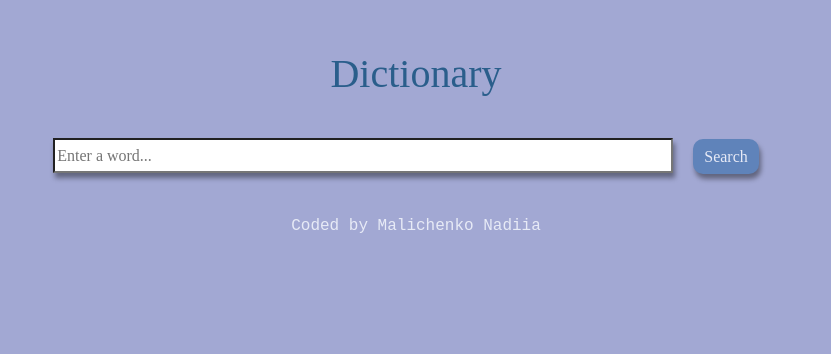
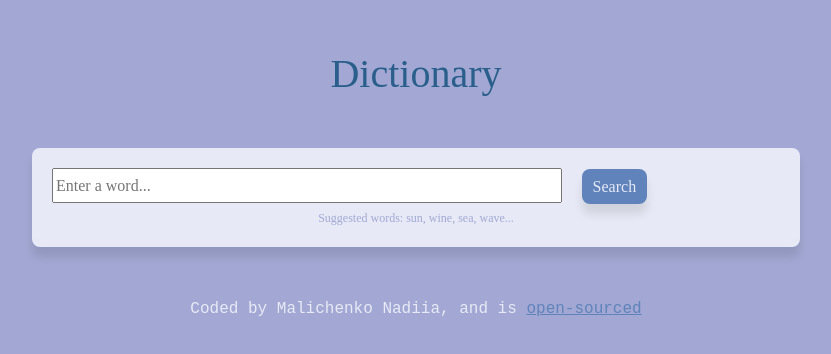
Before and after one commit to nadezzda/Dictionary-react-app, a React (Create React App) app: page / in a window 1280 px wide. Shown: the top 354 px of the page, without its empty margins (224-1055 px from the left). Built offline with nearby package versions, Linux system fonts and the light colour scheme; no server answers; a web font is replaced by a local one.

Commit message:
Finish styling

```diff
--- a/src/App.css
+++ b/src/App.css
@@ -1,12 +1,19 @@
-.App {
+
+h1 {
+  margin: 50px 50px 50px;
+  font-family: var(--general-font);
+  color: var(--fourth-color);
   text-align: center;
 }
-h1 {
-  margin: 50px 50px 20px;
-  font-family: var(--general-font);
+footer p {
+  margin-top: 50px;
+  font-family: monospace;
+  color: var(--first-color);
+  text-align: center;
+}
+footer a {
+  color: var(--third-color);
+}
+footer a:hover {
   color: var(--fourth-color);
 }
-footer p {
-  font-family: monospace;
-  color: var(--first-color);
-}
--- a/src/App.js
+++ b/src/App.js
@@ -9,9 +9,9 @@ function App() {
 <header>
   <h1>Dictionary</h1>
 </header>
-    <Search />
+    <Search defaultKeyword="dictionary" />
 <footer>
-  <p>Coded by Malichenko Nadiia</p>
+  <p>Coded by Malichenko Nadiia, and is <a href='https://github.com/nadezzda/Dictionary-react-app' title='GitHub repository' target="_blank">open-sourced</a></p>
 </footer>
     </div>
   );
--- a/src/Meaning.js
+++ b/src/Meaning.js
@@ -9,7 +9,7 @@ export default function Meaning(props){
             return (
                 <div key={index}>
                     <p>
-                        <strong>Definition: </strong>{definition.definition}
+                        <strong>- </strong>{definition.definition}
                         <br />
                         <Example example={definition.example} />
                     </p>
--- a/src/Result.css
+++ b/src/Result.css
@@ -1,37 +1,55 @@
-.Results {
-   text-align: left;
-   color: var(--fourth-color);
-   margin: 50px;
-   padding: 50px;
-   border-radius: 20px;
-   background-color: var(--first-color);
-   box-shadow: var(--general-shadow);
-   font-family: var(--general-font);
+.Results .word {
+    width: 60%;
+    text-align: left;
+    color: var(--fourth-color);
+    margin: 30px auto;
+    padding: 40px;
+    border-radius: var(--general-border);
+    background-color: var(--first-color);
+    box-shadow: var(--general-shadow);
+    font-family: var(--general-font);
+    display: flex;
+    justify-content: space-between;
+}
+.Results .result {
+    width: 60%;
+    text-align: justify;
+    color: var(--fourth-color);
+    margin: 30px auto;
+    padding: 40px;
+    border-radius: var(--general-border);
+    background-color: var(--first-color);
+    box-shadow: var(--general-shadow);
+    font-family: var(--general-font);
+    line-height: 1.5;
 }
 .Phonetic {
-    font-size: 20px;
+    font-size: 25px;
 }
+
 h2 {
-    text-align: center;
-}
-h3 {
-    text-transform: capitalize;
+    text-transform: uppercase;
 }
 .Example {
     color: var(--third-color);
     font-size: 15px;
-    margin: 10px;
+    margin: 20px;
     padding: 5px;
     text-align: center;
 }
-ul {
-    display: flex;
-}
 li {
+    display: inline-block;
     list-style-type: none;
-    border-radius: 20px;
+    border-radius: var(--general-border);
     background-color: var(--third-color);
     color: var(--first-color);
     padding: 5px 10px;
     margin: 1%;
 }
+h3 {
+    color: var(--second-color);
+    padding: 0 0 20px;
+}
+ul {
+    margin-top: 50px;
+}
--- a/src/Result.js
+++ b/src/Result.js
@@ -8,17 +8,23 @@ export default function Result(props){
     if (props.results) {
      return(
         <div className="Results">
+            <div className="word">
             <h2>{props.results.word}</h2>
             {props.results.phonetics.map(function(phonetic, index) {
-                return(
+                if (index < 1) {
+                  return(
                     <div key={index}>
                         <Phonetic phonetic={phonetic} />
                     </div>
                 );
+                } else {
+                    return null
+                }
             })}
+            </div>
             {props.results.meanings.map(function (meaning, index) {
                 return (
-                <div key={index}>
+                <div key={index} className="result">
                     <Meaning meaning={meaning} />
                     <Synonyms synonyms={meaning.synonyms} />
                 </div>
--- a/src/Search.css
+++ b/src/Search.css
@@ -1,25 +1,29 @@
-.Engine{
+.Engine section{
     margin: 20px auto;
+    width: 60%;
     padding: 20px;
+    border-radius: var(--general-border);
     font-family: var(--general-font);
+    background-color: var(--first-color);
+    box-shadow: var(--general-shadow);
 }
-
 .search-form {
-    width: 50%;
+    width: 70%;
     height: 35px;
     color: var(--third-color);
-    box-shadow: var(--general-shadow);
 }
-
 .btn {
     margin: 0 20px;
     padding: 5px 10px;
     height: 35px;
     color: var(--first-color);
     background-color: var(--third-color);
-    border-radius: 10px;
+    border-radius: var(--general-border);
     box-shadow: var(--general-shadow);
 }
-h2 {
-    text-transform: uppercase;
+.hint {
+    text-align: center;
+    padding: 5px 20px 0;
+    color: var(--second-color);
+    font-size: 12px;
 }
--- a/src/Search.js
+++ b/src/Search.js
@@ -3,32 +3,51 @@ import "./Search.css";
 import Result from "./Result";
 import axios from "axios";
 
-export default function SearchEngine() {
-    let [keyword, setKeyword] = useState("");
+export default function SearchEngine(props) {
+    let [keyword, setKeyword] = useState(props.defaultKeyword);
     let [results, setResults] = useState(null);
+    let [loaded, setLoaded] = useState(false)
 
     function handleResponse(response){
         setResults(response.data[0]);
     }
 
-    function search(event) {
-        event.preventDefault();
+    function search() {
         //documentation: https://dictionaryapi.dev/
         let apiUrl =`https://api.dictionaryapi.dev/api/v2/entries/en_US/${keyword}`;
         axios.get(apiUrl).then(handleResponse);
+    }
+
+    function handeSubmit(event) {
+        event.preventDefault();
+        search();
     }
 
     function handleKeywordChange(event){
         setKeyword(event.target.value);
     }
 
+    function load() {
+        setLoaded(true);
+        search();
+    }
+    if (loaded) {
     return(
+        <div>
             <div className="Engine">
-        <form onSubmit={search}>
+                <section>
+                <form onSubmit={handeSubmit}>
                     <input className="search-form" type="search" placeholder="Enter a word..." onChange={handleKeywordChange}/>
                     <button className="btn">Search</button>
                 </form>
+                <div className="hint">Suggested words: sun, wine, sea, wave...</div>
+                </section>
+                </div>
                 <Result results={results} />
         </div>
     );
+    } else {
+        load();
+        return "Loading...";
     }
+}
--- a/src/Synonyms.js
+++ b/src/Synonyms.js
@@ -6,12 +6,8 @@ export default function Synonyms(props) {
             <div>
             <ul className="Synonyms">
                 {props.synonyms.map(function(synonym, index) {
-                    if (index < 5) {
-                        return <li key={index}>{synonym}</li>;
-                    } else {
-                        return null;
-                    }
-                })}
+                    return <li key={index}>{synonym}</li>;
+               })}
             </ul>
             </div>
         );
--- a/src/index.css
+++ b/src/index.css
@@ -3,8 +3,9 @@
   --second-color: #a2a8d3;
   --third-color: #5f83ba;
   --fourth-color: #2a5e8b;
-  --general-shadow: 2px 5px 5px rgba( 0, 0, 0, 0.4);
+  --general-shadow: 0 10px 10px rgba( 0, 0, 0, 0.1);
   --general-font: 'Averia Libre', cursive;
+  --general-border: 8px;
 }
 
 body {
```
Lines whose indentation alone changed are shown as unchanged.
